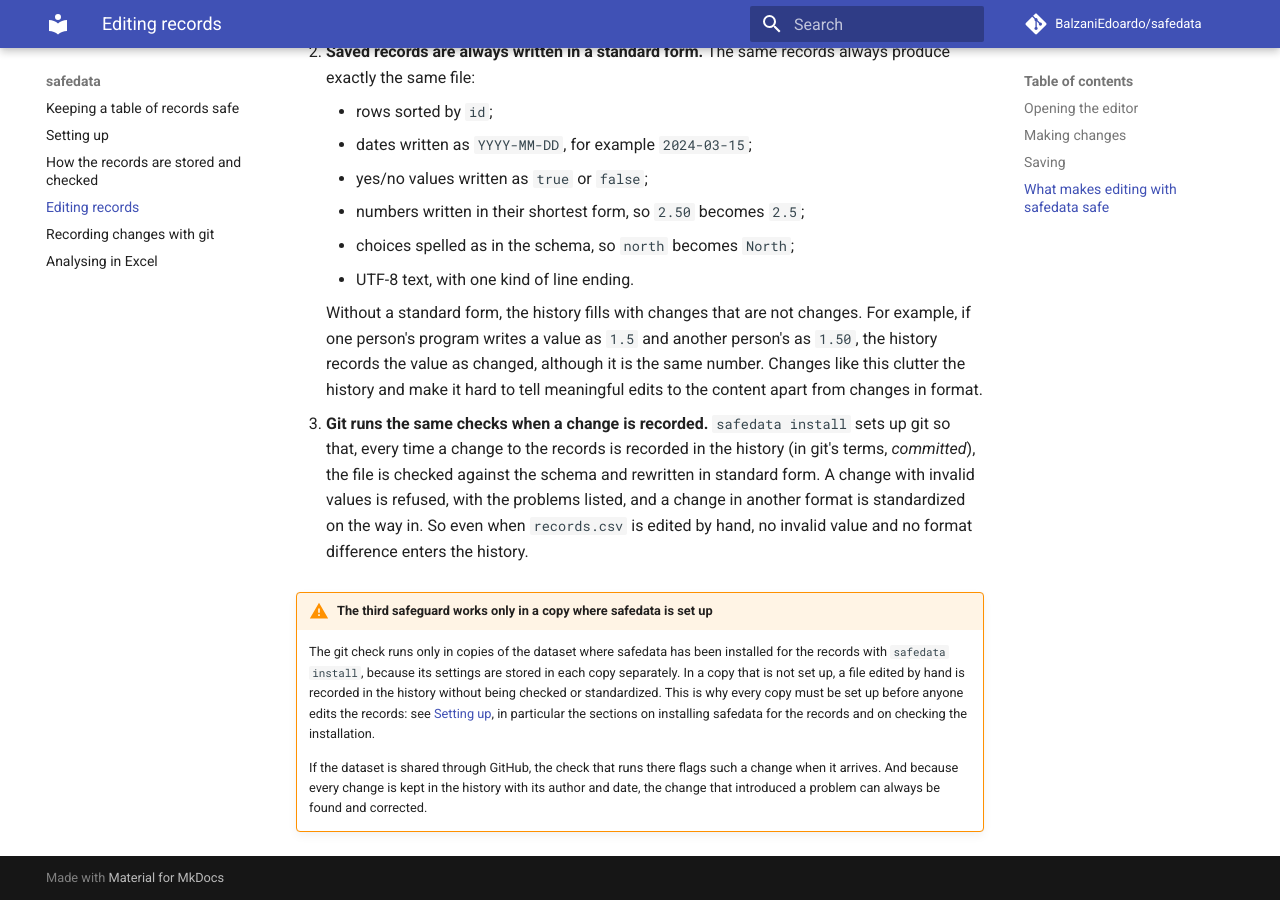
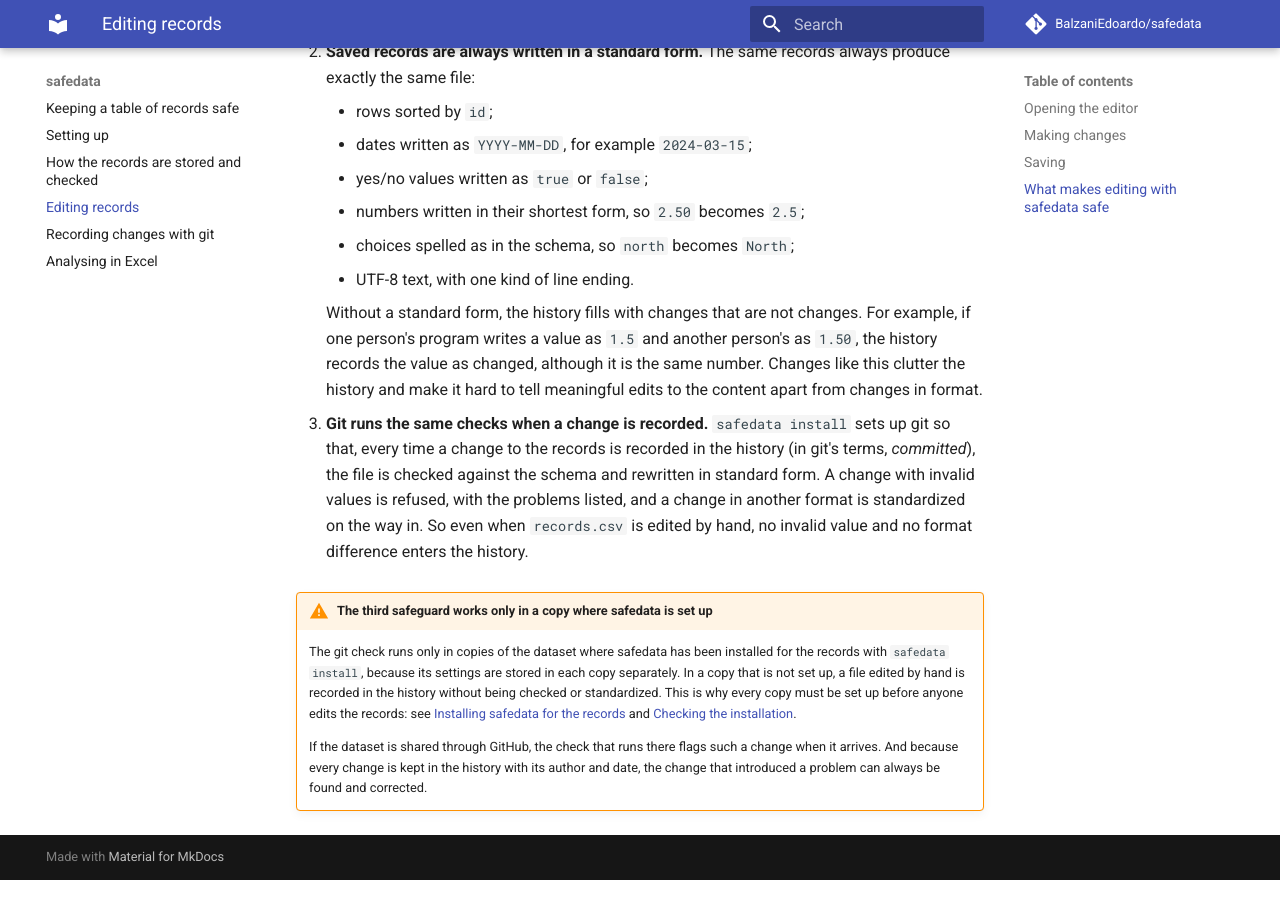
Before and after one commit to BalzaniEdoardo/safedata, an MkDocs documentation site: the page built from docs/editing.md, in a window 1280 px wide and 900 px high, scrolled down 2157 px. Built offline with MkDocs 1.6.1 and Material for MkDocs 9.7.7, drawn with Linux system fonts in a browser that asks for light colours; comment, search, counter and statistics services are not loaded.

```diff
--- a/docs/editing.md
+++ b/docs/editing.md
@@ -81,6 +81,6 @@
 
 !!! warning "The third safeguard works only in a copy where safedata is set up"
 
-    The git check runs only in copies of the dataset where safedata has been installed for the records with `safedata install`, because its settings are stored in each copy separately. In a copy that is not set up, a file edited by hand is recorded in the history without being checked or standardized. This is why every copy must be set up before anyone edits the records: see [Setting up](setup.md), in particular the sections on installing safedata for the records and on checking the installation.
+    The git check runs only in copies of the dataset where safedata has been installed for the records with `safedata install`, because its settings are stored in each copy separately. In a copy that is not set up, a file edited by hand is recorded in the history without being checked or standardized. This is why every copy must be set up before anyone edits the records: see [Installing safedata for the records](setup.md#installing-safedata-for-the-records) and [Checking the installation](setup.md#checking-the-installation).
 
     If the dataset is shared through GitHub, the check that runs there flags such a change when it arrives. And because every change is kept in the history with its author and date, the change that introduced a problem can always be found and corrected.
```
